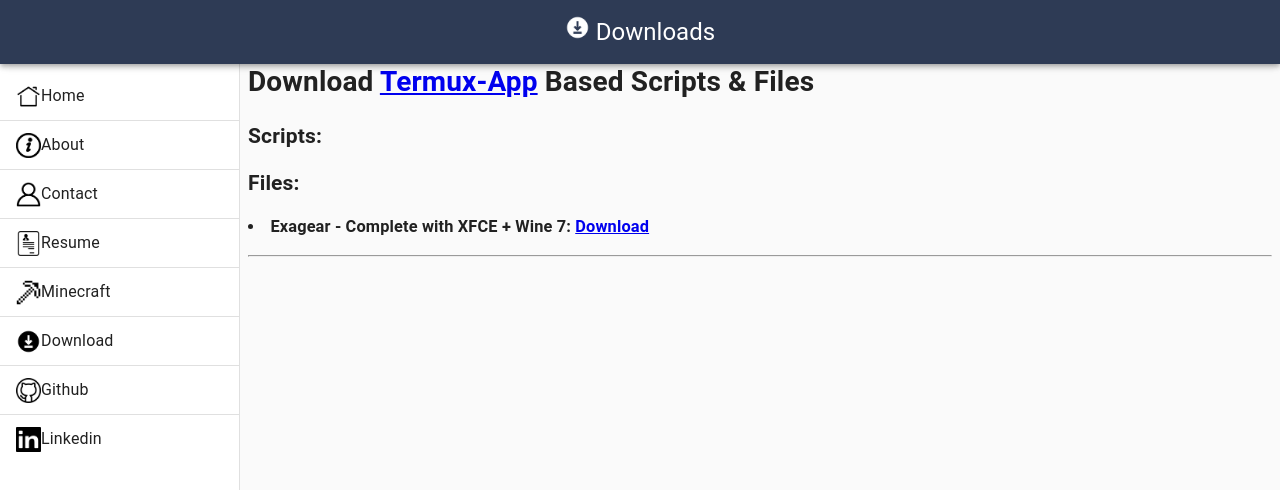
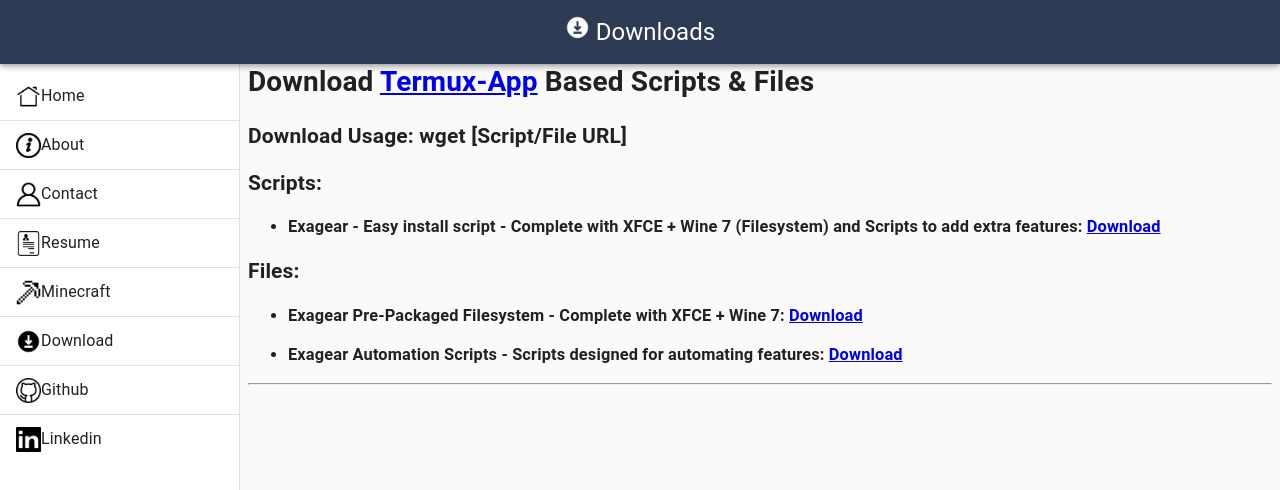
Before and after one commit to bdwandry/Portfolio-Site, a React (Create React App) app: page /download in a window 1280 px wide. Shown: the top 490 px of the page. Built offline with nearby package versions, Linux system fonts and the light colour scheme.

Commit message:
Added more to Download Page

```diff
--- a/src/Page-Information/download.js
+++ b/src/Page-Information/download.js
@@ -10,21 +10,36 @@
         document.title = "Downloads"
     }, [])
 
+    const TermuxScripts = [
+        {Text: "Exagear - Easy install script - Complete with XFCE + Wine 7 (Filesystem) and Scripts to add extra features", location: "https://bryanwandrych.com/Downloads/Termux/Scripts/setup-Exagear-Debian10-XFCE-Wine7.sh", Description: "Not Yet Setup"},
+    ]
+
     const TermuxFiles = [
-        {Text: "Exagear - Complete with XFCE + Wine 7", location: "https://bryanwandrych.com/Downloads/Termux/Files/Exagear-Debian-Buster-Termux.zip", Description: "Not Yet Setup"},
+        {Text: "Exagear Pre-Packaged Filesystem - Complete with XFCE + Wine 7", location: "https://bryanwandrych.com/Downloads/Termux/Files/Exagear-Debian-Buster-Termux.zip", Description: "Not Yet Setup"},
+        {Text: "Exagear Automation Scripts - Scripts designed for automating features", location: "https://bryanwandrych.com/Downloads/Termux/Files/Exagear-Scripts.zip", Description: "Not Yet Setup"},
     ]
 
     return (
         <div>
             <h1>Download <a href={"https://termux.com/"}>Termux-App</a> Based Scripts & Files</h1>
+            <h2>Download Usage: wget [Script/File URL]</h2>
             <h2>Scripts: </h2>
+            <ul>
+                {TermuxScripts.map((Text) => (
+                    <div>
+                        <h3><li>{Text.Text}: <a href={Text.location}>Download</a></li> </h3>
+                    </div>
+                ))}
+            </ul>
 
             <h2>Files: </h2>
-            {TermuxFiles.map((Text) => (
-                <div>
-                    <h3><li>{Text.Text}: <a href={Text.location}>Download</a></li> </h3>
-                </div>
-            ))}
+            <ul>
+                {TermuxFiles.map((Text) => (
+                    <div>
+                        <h3><li>{Text.Text}: <a href={Text.location}>Download</a></li> </h3>
+                    </div>
+                ))}
+            </ul>
             <hr/>
         </div>
     );
```
